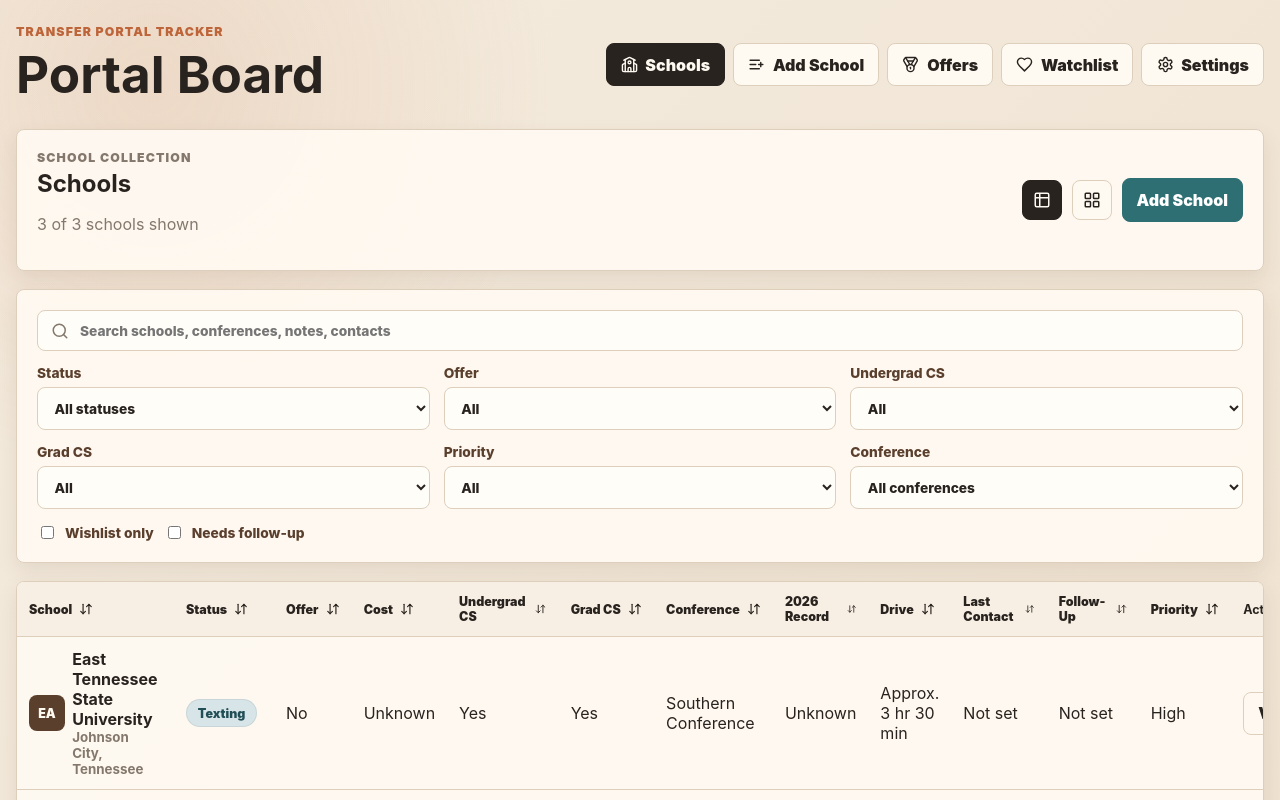
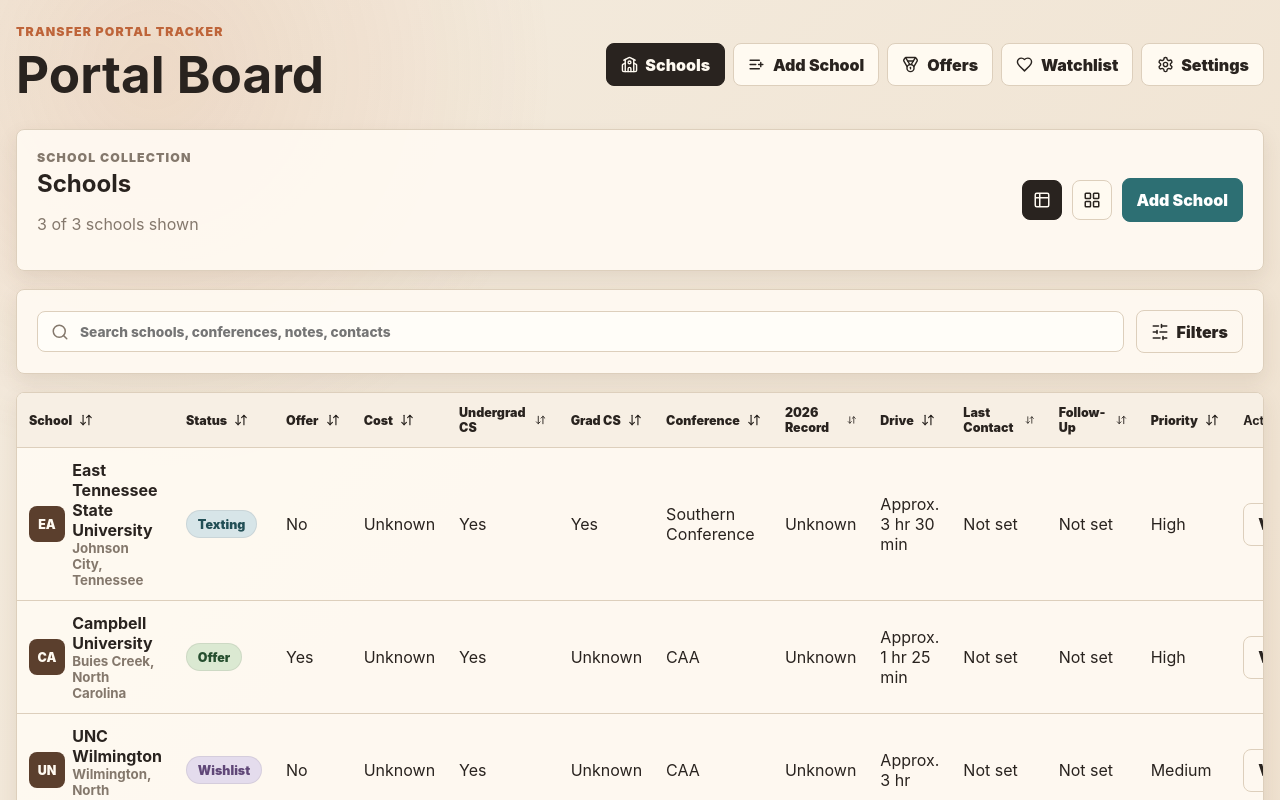
Before and after one commit to tatejones2/portal_tracker, a React (Vite) app: page / in a window 1280 px wide. Shown: the top 800 px of the page. Built offline with nearby package versions, Linux system fonts and the light colour scheme.

Commit message:
Collapse school filters by default

```diff
--- a/src/components/FilterBar.tsx
+++ b/src/components/FilterBar.tsx
@@ -1,3 +1,5 @@
+import { SlidersHorizontal } from 'lucide-react';
+import { useState } from 'react';
 import type { SchoolFilters } from '../utils/filterSchools';
 import { priorities, recruitingStatuses } from '../types/school';
 import { SearchInput } from './SearchInput';
@@ -9,11 +11,28 @@
 };
 
 export const FilterBar = ({ filters, conferences, onChange }: Props) => {
+  const [isExpanded, setIsExpanded] = useState(false);
   const patch = (updates: Partial<SchoolFilters>) => onChange({ ...filters, ...updates });
+  const activeFilterCount = getActiveFilterCount(filters);
 
   return (
     <section className="filter-bar" aria-label="School filters">
+      <div className="filter-summary">
         <SearchInput value={filters.query} onChange={(query) => patch({ query })} />
+        <button
+          className="button ghost"
+          type="button"
+          aria-expanded={isExpanded}
+          aria-controls="advanced-school-filters"
+          onClick={() => setIsExpanded((current) => !current)}
+        >
+          <SlidersHorizontal size={18} aria-hidden="true" />
+          Filters
+          {activeFilterCount ? <span className="filter-count">{activeFilterCount}</span> : null}
+        </button>
+      </div>
+      {isExpanded ? (
+        <div id="advanced-school-filters" className="advanced-filters">
           <div className="filter-grid">
             <label>
               Status
@@ -88,6 +107,8 @@
               Needs follow-up
             </label>
           </div>
+        </div>
+      ) : null}
     </section>
   );
 };
@@ -97,3 +118,16 @@
   if (value === 'false') return false;
   return value as SchoolFilters['undergradCS'];
 };
+
+const getActiveFilterCount = (filters: SchoolFilters) => {
+  return [
+    filters.status !== 'all',
+    filters.offer !== 'all',
+    filters.undergradCS !== 'all',
+    filters.gradCS !== 'all',
+    filters.priority !== 'all',
+    filters.conference !== 'all',
+    filters.wishlistOnly,
+    filters.needsFollowUp,
+  ].filter(Boolean).length;
+};
--- a/src/styles/globals.css
+++ b/src/styles/globals.css
@@ -304,7 +304,34 @@
 
 .filter-bar {
   display: grid;
+  gap: 12px;
+}
+
+.filter-summary {
+  display: grid;
+  grid-template-columns: minmax(220px, 1fr) auto;
+  gap: 12px;
+  align-items: center;
+}
+
+.advanced-filters {
+  display: grid;
   gap: 14px;
+  border-top: 1px solid var(--color-border);
+  padding-top: 14px;
+}
+
+.filter-count {
+  display: inline-flex;
+  align-items: center;
+  justify-content: center;
+  min-width: 22px;
+  height: 22px;
+  border-radius: 999px;
+  background: var(--color-rust);
+  color: white;
+  font-size: 0.76rem;
+  line-height: 1;
 }
 
 .search-input {
@@ -762,6 +789,7 @@
   }
 
   .metric-grid,
+  .filter-summary,
   .filter-grid,
   .form-grid,
   .settings-grid,
```
Lines whose indentation alone changed are shown as unchanged.
